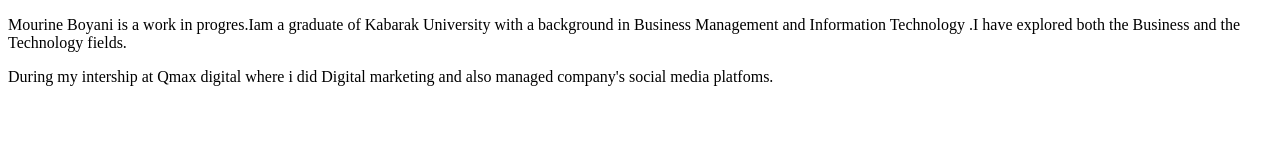
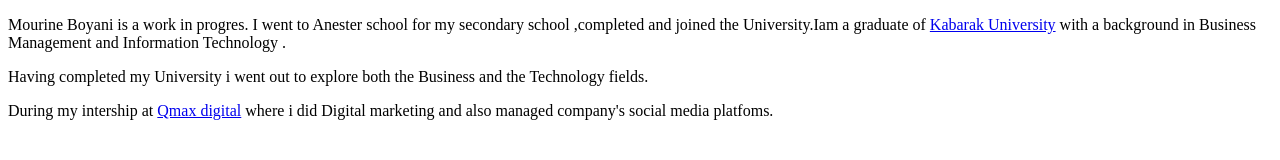
Before and after one commit to mourineboyani/portfolio, a plain HTML site: page my-background.html in a window 1280 px wide. Drawn offline with Linux system fonts and the light colour scheme.

Commit message:
added changes

```diff
--- a/css/styles.css
+++ b/css/styles.css
@@ -3,5 +3,8 @@ h1 {
   text-align: center;
 }
 body{
-  background-image: url(image/bg.jpeg);
+  background-color: blue;
+  color: red;
 }
+
+.education
--- a/my-background.html
+++ b/my-background.html
@@ -4,7 +4,8 @@
     <title>My Backgroud</title>
   </head>
   <body>
-    <p>Mourine Boyani is a work in progres.Iam a graduate of Kabarak University with a background in Business Management and Information Technology .I have explored both the Business and the Technology fields.</p>
-    <p>During my intership at Qmax digital where i did Digital marketing and also managed company's social media platfoms.</p>
+    <div class="education">
+    <p>Mourine Boyani is a work in progres. I went to Anester school for my secondary school ,completed and joined the University.Iam a graduate of <a href="http://kabarak.ac.ke/">Kabarak University</a> with a background in Business Management and Information Technology .</p></div> Having completed my University i went out to explore both the Business and the Technology fields.</p>
+    <p>During my intership at <a href="https://qmaxltd.wordpress.com/">Qmax digital</a> where i did Digital marketing and also managed company's social media platfoms.</p>
 </body>
 </html>
```
Also changed, not shown: contacts.html (+7 -0 lines), 3 other files.
